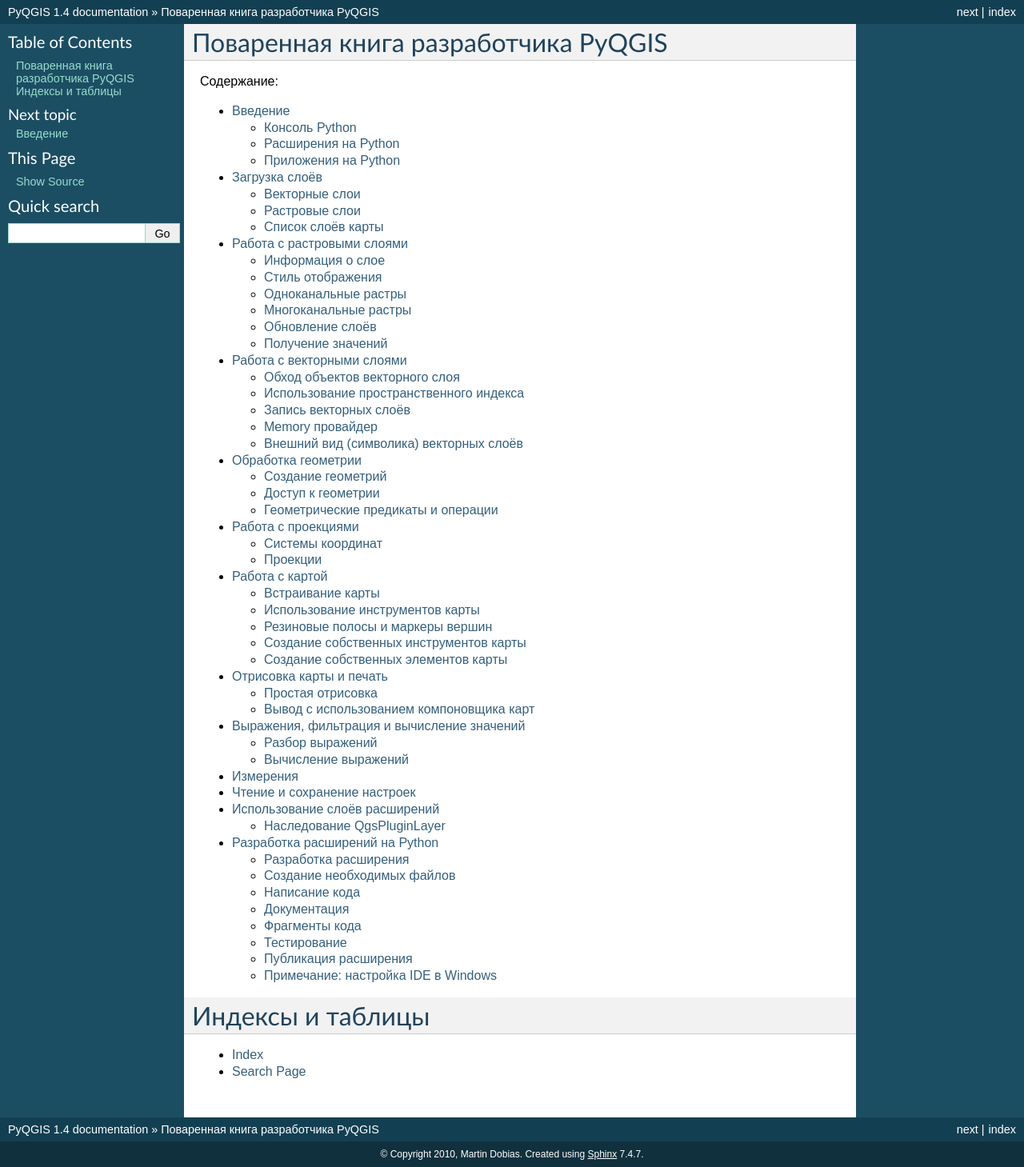
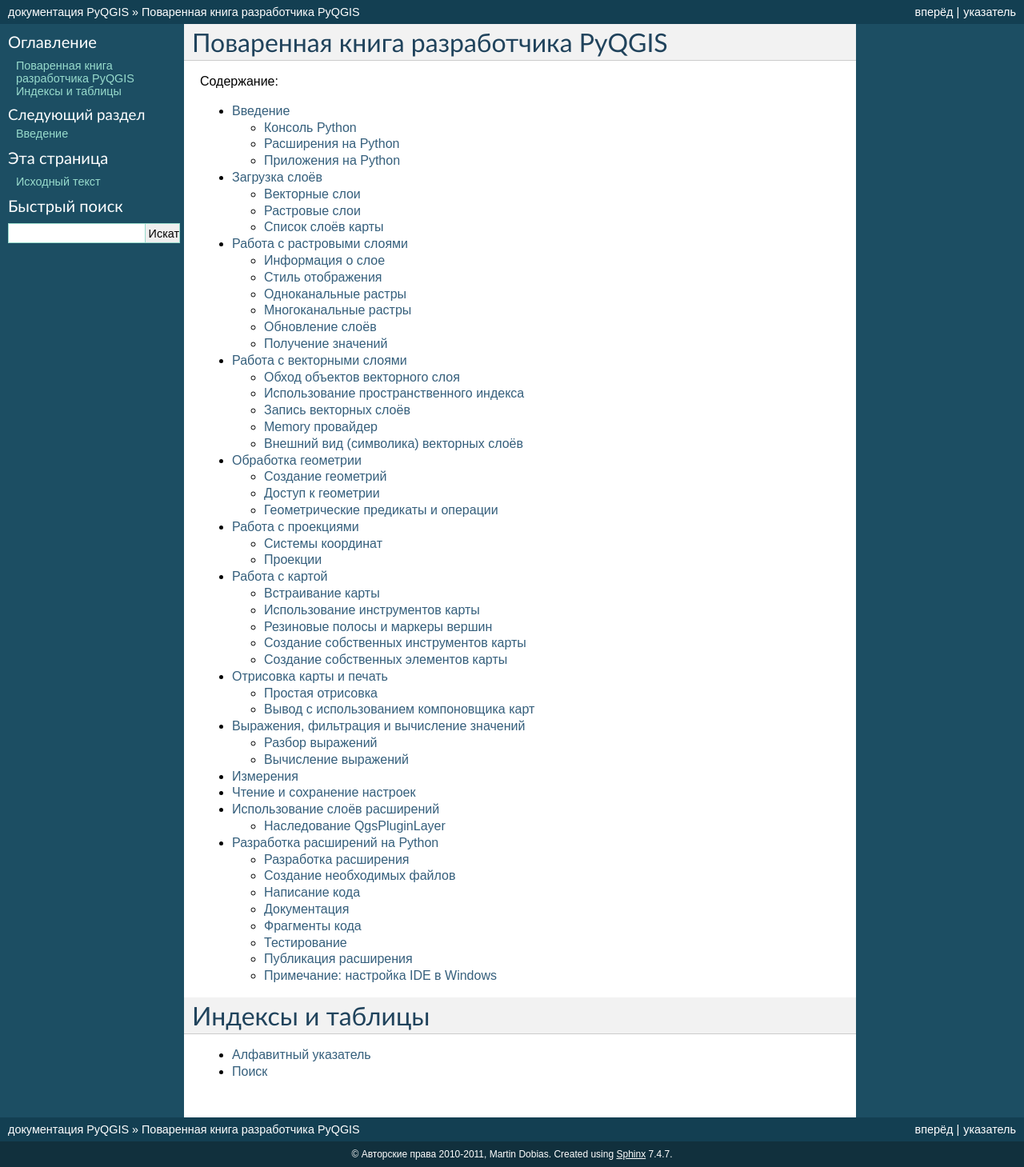
Before and after one commit to slarosa/QGIS-Developer-Cookbook, a Sphinx documentation site: the page built from russian_ru/source/index.rst, in a window 1280 px wide. Shown: the whole page at 80% size. Built offline with Sphinx 7.4.7, drawn with Linux system fonts in a browser that asks for light colours.

Commit message:
fix config to improve translation

```diff
--- a/russian_ru/source/conf.py
+++ b/russian_ru/source/conf.py
@@ -39,20 +39,20 @@
 
 # General information about the project.
 project = u'PyQGIS'
-copyright = u'2010, Martin Dobias'
+copyright = u'2010-2011, Martin Dobias'
 
 # The version info for the project you're documenting, acts as replacement for
 # |version| and |release|, also used in various other places throughout the
 # built documents.
 #
 # The short X.Y version.
-version = '1.4'
+#version = '1.4'
 # The full version, including alpha/beta/rc tags.
-release = '1.4'
+#release = '1.4'
 
 # The language for content autogenerated by Sphinx. Refer to documentation
 # for a list of supported languages.
-#language = None
+language = "ru"
 
 # There are two options for replacing |today|: either, you set today to some
 # non-false value, then it is used:
@@ -173,7 +173,7 @@
 # Grouping the document tree into LaTeX files. List of tuples
 # (source start file, target name, title, author, documentclass [howto/manual]).
 latex_documents = [
-  ('index', 'PyQGIS.tex', u'PyQGIS Documentation',
+  ('index', 'PyQGIS.tex', u'Документация PyQGIS',
    u'Martin Dobias', 'manual'),
 ]
 
```
